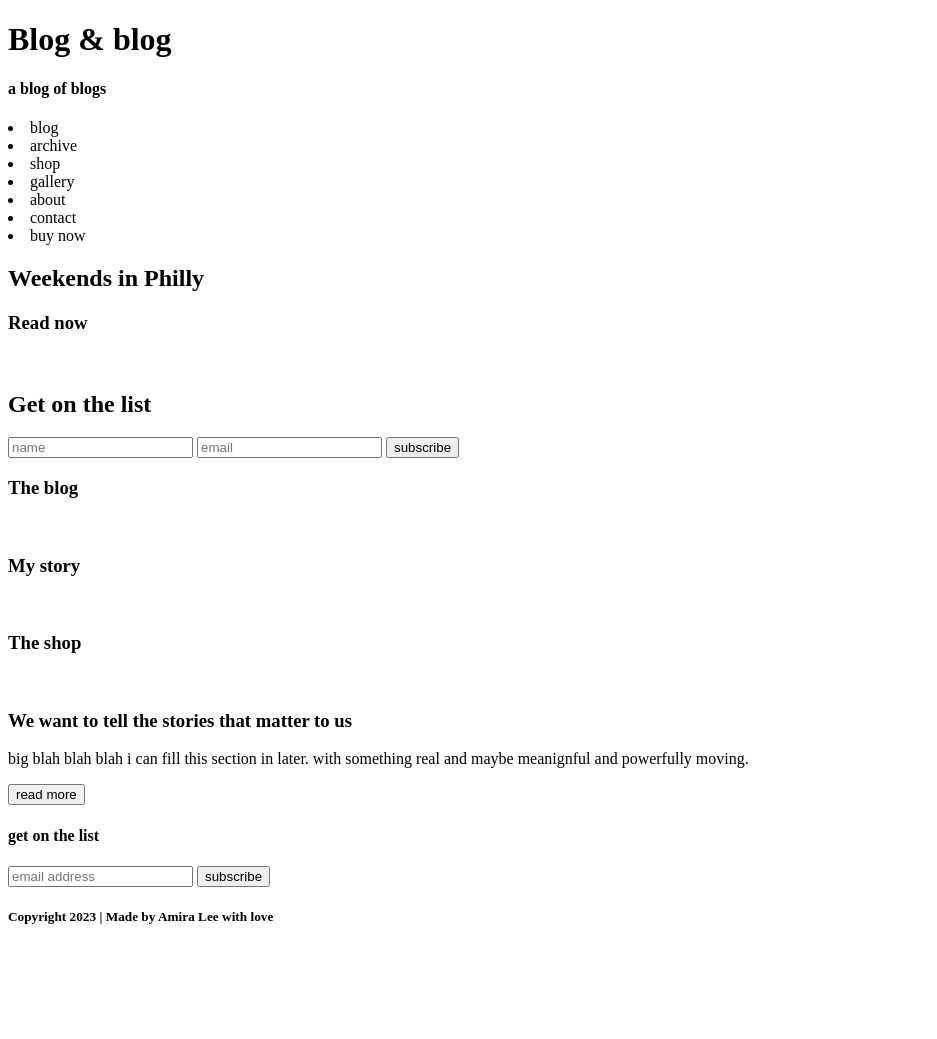
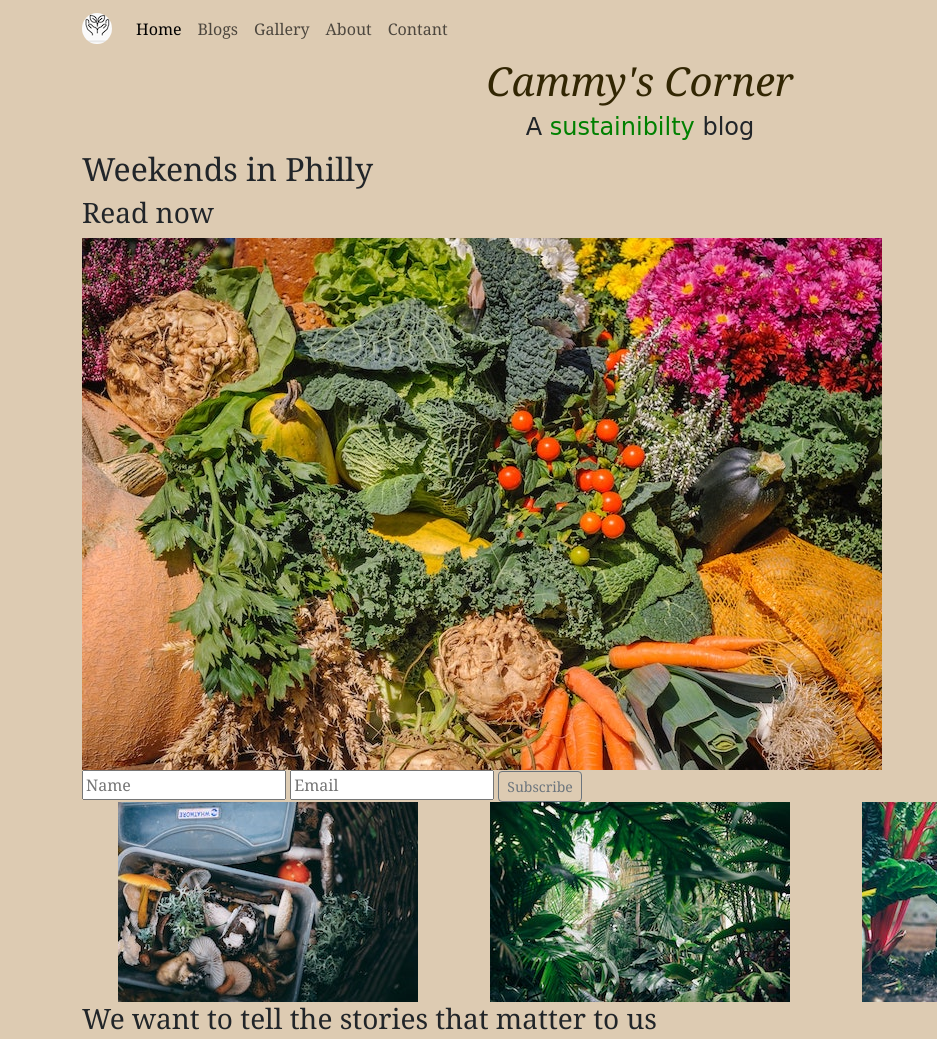
Before and after one commit to amiralee97/cammys-corner, a plain HTML site: page index.html in a window 1280 px wide. Shown: the top 1039 px of the page, without its empty margins (0-937 px from the left). Before the commit the page ends 947 px from the top, so only its background shows below. Drawn offline with nearby package versions, Linux system fonts and the light colour scheme; a web font is replaced by a local one.

Commit message:
Apply bootstrap styling

```diff
--- /dev/null
+++ b/css/style.css
@@ -0,0 +1,28 @@
+body {
+background-color: rgb(221, 203, 178);
+font-family: 'Noto Serif', serif;
+}
+
+.navbar-brand {
+border-radius: 50%;
+}
+
+.top h4 {
+    font-family: 'Explora', cursive;
+}
+
+footer span {
+    font-family: 'Amatic SC', cursive;
+}
+
+.top {
+    text-align: center;
+}
+h1 {
+    font-style: italic;
+    color: rgb(50, 38, 3);
+}
+
+.top span {
+    color: green;
+}
--- a/index.html
+++ b/index.html
@@ -5,71 +5,115 @@
     <meta charset="UTF-8">
     <meta http-equiv="X-UA-Compatible" content="IE=edge">
     <meta name="viewport" content="width=device-width, initial-scale=1.0">
-    <title>Blog blog</title>
+    <title>Cammy's Corner</title>
+    <link href="https://cdn.jsdelivr.net/npm/bootstrap@5.3.0-alpha1/dist/css/bootstrap.min.css" rel="stylesheet"
+        integrity="sha384-GLhlTQ8iRABdZLl6O3oVMWSktQOp6b7In1Zl3/Jr59b6EGGoI1aFkw7cmDA6j6gD" crossorigin="anonymous">
+    <script defer src="https://cdn.jsdelivr.net/npm/bootstrap@5.3.0-alpha1/dist/js/bootstrap.bundle.min.js"
+        integrity="sha384-w76AqPfDkMBDXo30jS1Sgez6pr3x5MlQ1ZAGC+nuZB+EYdgRZgiwxhTBTkF7CXvN"
+        crossorigin="anonymous"></script>
+    <link rel="stylesheet" href="css/style.css">
+    <script src="https://kit.fontawesome.com/5069e07ff6.js" crossorigin="anonymous"></script>
+    <link rel="preconnect" href="https://fonts.googleapis.com">
+    <link rel="preconnect" href="https://fonts.gstatic.com" crossorigin>
+    <link
+        href="https://fonts.googleapis.com/css2?family=Amatic+SC:wght@400;700&family=Explora&family=Noto+Serif:ital,wght@0,400;0,700;1,400;1,700&display=swap"
+        rel="stylesheet">
 </head>
 
 <body>
-    <div class="full-page">
+    <div class="navbar navbar-expand-sm">
+        <div class="container">
+            <img src="img/logo.png" alt="" class="navbar-brand">
+
+            <button class="navbar-toggler" data-bs-toggle="collapse" data-bs-target="#nav" aria-controls="nav"
+                aria-label="Expand Navigation">
+                <span class="navbar-toggler-icon"></span>
+            </button>
+            <div class="collapse navbar-collapse" id="nav">
+                <ul class="navbar-nav">
+                    <li class="nav-item">
+                        <a href="#" class="nav-link active">Home</a>
+                    </li>
+                    <li class="nav-item">
+                        <a href="#" class="nav-link">Blogs</a>
+                    </li>
+                    <li class="nav-item">
+                        <a href="#" class="nav-link">Gallery</a>
+                    </li>
+                    <li class="nav-item">
+                        <a href="#" class="nav-link">About</a>
+                    </li>
+                    <li class="nav-item">
+                        <a href="#" class="nav-link">Contant</a>
+                    </li>
+                </ul>
+            </div>
+
+        </div>
+    </div>
+
+    <div class="container">
         <div class="top">
 
-            <h1>Blog & blog</h1>
-            <h4>a blog of blogs</h4>
+            <h1>Cammy's Corner</h1>
+            <h4>A <span>sustainibilty</span> blog</h4>
 
-            <section>
-                <nav class="ul">
-                    <li>blog</li>
-                    <li>archive</li>
-                    <li>shop</li>
-                    <li>gallery</li>
-                    <li>about</li>
-                    <li>contact</li>
-                    <li>buy now</li>
-                </nav>
-            </section>
         </div>
 
         <div class="hero-section">
             <h2>Weekends in Philly</h2>
             <h3>Read now</h3>
-            <img src="" alt="">
+            <img src="img/hero-image.jpg" class="img-fluid" alt="">
         </div>
 
         <section class="subscribe">
-            <h2>Get on the list</h2>
-            <input type="input" placeholder="name">
-            <input type="input" placeholder="email">
-            <button>subscribe</button>
+
+            <form>
+                <input type="input" placeholder="Name">
+                <input type="input" placeholder="Email">
+                <button button type="button" class="btn btn-outline-secondary btn-sm">Subscribe</button>
+            </form>
         </section>
 
-        <section class="pictures">
-            <div class="three-columns">
-                <h3>The blog</h3>
-                <img src="" alt="">
-            </div>
-            <div class="three-columns">
-                <h3>My story</h3>
-                <img src="" alt="">
-            </div>
-            <div class="three-columns">
-                <h3>The shop</h3>
-                <img src="" alt="">
-            </div>
+        <section class="d-flex justify-content-around align-items-center">
+            <!--
+            <div class="d-flex justify-content-around"> -->
+            <!-- <div class="card-img"> -->
+            <img src="img/the-blog.jpg" class="img-fluid" alt="">
+            <!-- <div class="img-overlay">The Blog</div>
+                </div>
+            </div> -->
+
+            <!-- <div class="card">
+                <div class="card-img"> -->
+            <img src="img/my-story.jpg" class="img-fluid" alt="">
+            <!-- <div class="img-overlay">My Story</div> -->
+            <!-- </div>
+            </div> -->
+
+            <!-- <div class="card">
+                <div class="card-img"> -->
+            <img src="img/the-shop.jpg" class="img-fluid" alt="">
+            <!-- <div class="img-overlay">The Shop</div>
+                </div>
+            </div> -->
         </section>
 
         <article>
             <h3>We want to tell the stories that matter to us</h3>
-            <p>big blah blah blah i can fill this section in later. with something real and maybe meanignful and powerfully moving.</p>
-            <button>read more</button>
+            <p>big blah blah blah i can fill this section in later. with something real and maybe meanignful and
+                powerfully moving.</p>
+            <button button type="button" class="btn btn-outline-secondary btn-sm">Read More</button>
         </article>
 
         <section class="last">
             <h4>get on the list</h4>
             <input type="input" placeholder="email address">
-            <button>subscribe</button>
+            <button button type="button" class="btn btn-outline-secondary btn-sm">Subscribe</button>
         </section>
-<footer>
-    <h5>Copyright 2023 | Made by <span>Amira Lee</span> with love</h5>
-</footer>
+        <footer>
+            <h5>Copyright 2023 | Made by <span>Amira Lee</span> with love</h5>
+        </footer>
 
 
     </div>
```
Also changed, not shown: img/hero-image.jpg (added), img/logo.png (added), img/my-story.jpg (added), img/the-blog.jpg (added), img/the-shop.jpg (added).
